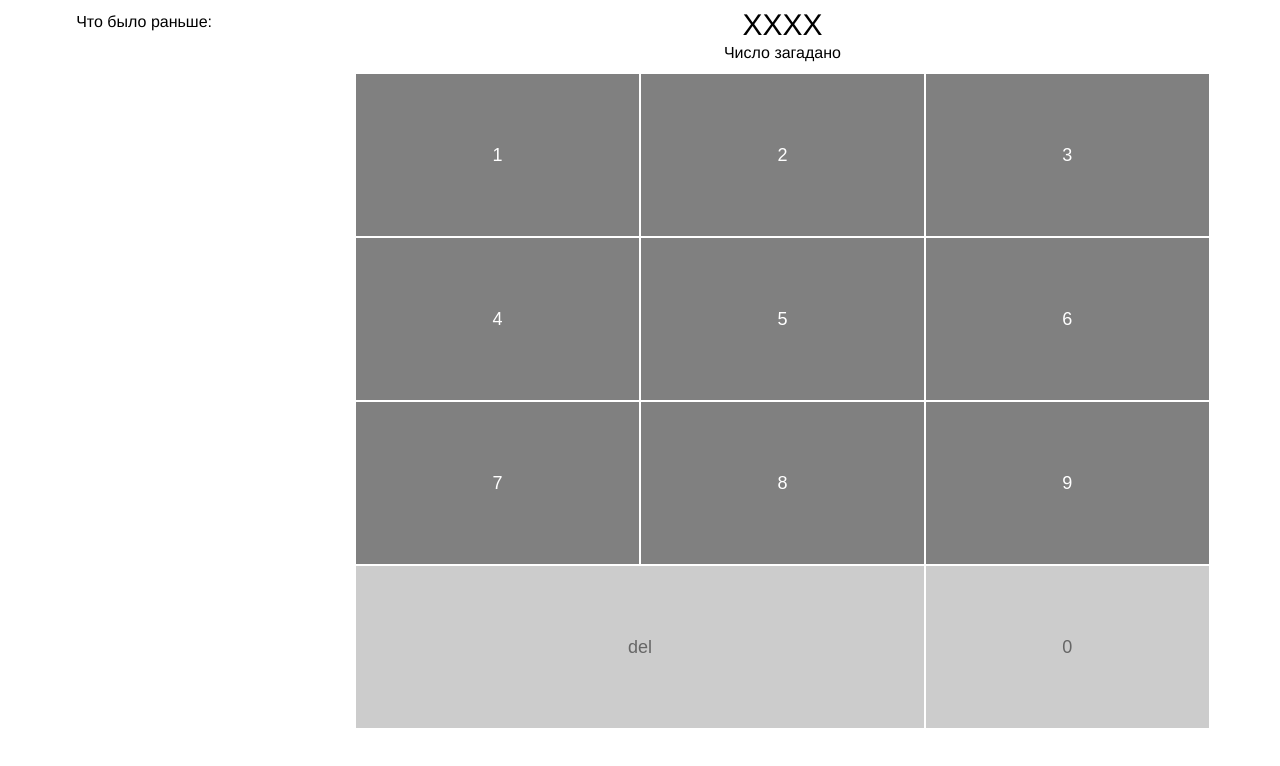
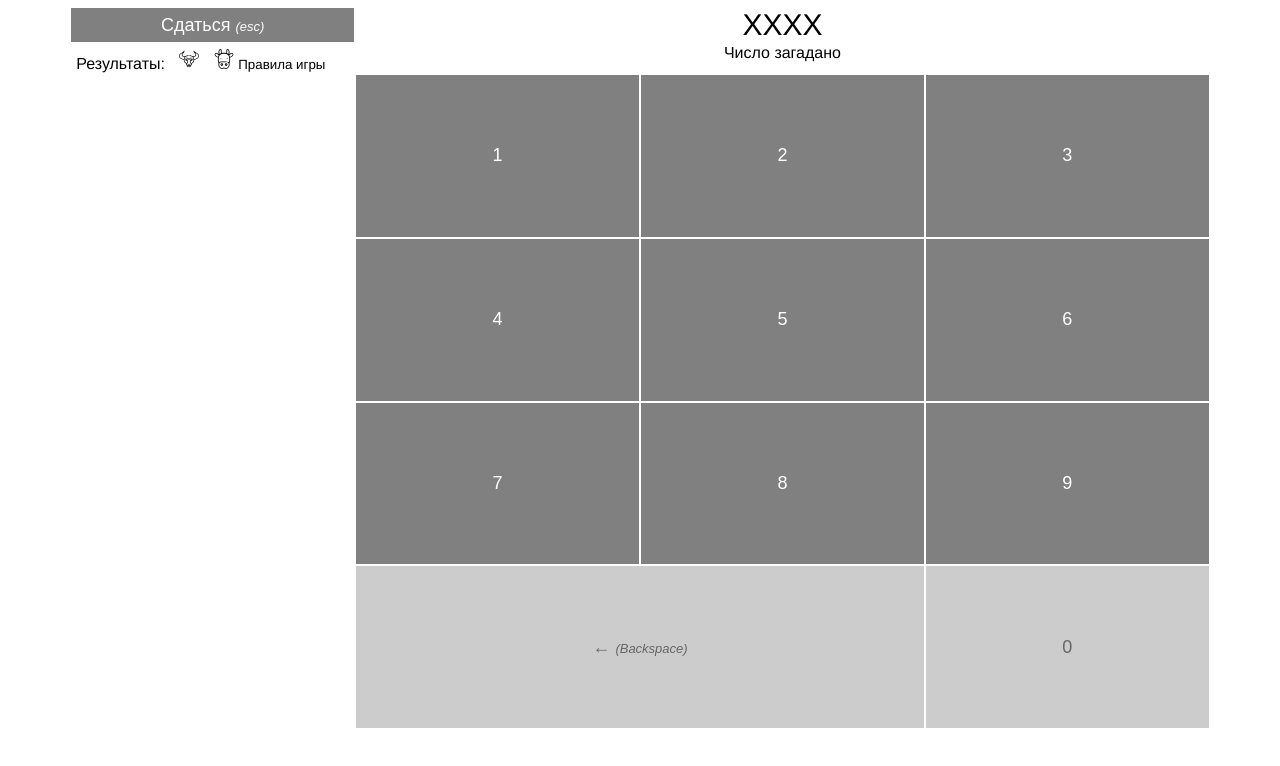
Before and after one commit to dalex-am/bulls-and-cows-js, a plain HTML site: page index.html in a window 1280 px wide. Drawn offline with Linux system fonts and the light colour scheme.

Commit message:
autoscroll, delete excess divs

```diff
--- a/index.css
+++ b/index.css
@@ -12,8 +12,8 @@ html, body {
 	grid-template-columns: 1fr 1fr 1fr 1fr;
     grid-template-rows: 0fr 0fr 2fr 2fr 2fr 2fr;
 	grid-template-areas:
-		"list input input input"
-		"list results results results"
+		"quit input input input"
+		"que results results results"
 		"list one two three"
 		"list four five six"
 		"list seven eight nine"
@@ -35,7 +35,7 @@ button:disabled{
   color: #666666;
 }
 
-#inputNumbers {
+#input {
 	grid-area: input;
 	text-align: center;
 	font-size: 30px;
@@ -44,52 +44,73 @@ button:disabled{
 #errors-and-results {
 	grid-area: results;
 	text-align: center;
-	margin-bottom: 10px;
+	margin-bottom: 5px;
+}
+
+#quitBtn {
+	grid-area: quit;
+}
+
+img {
+	width: 20px;
+	height: 20px;
+	margin-left: 10px;
+}
+
+a {
+	color: black;
+	text-decoration: none;
+	font-size: smaller;
 }
 
 #list {
 	grid-area: list;
 	overflow-y: auto;
-	padding: 5px;
+	padding: 0 5px;
 }
 
-#number1 {
+#question {
+	grid-area: que;
+	padding: 5px 0 0 5px;
+}
+
+#num1 {
 	grid-area: one
 }
 
-#number2 {
+#num2 {
 	grid-area: two
 }
 
-#number3 {
+#num3 {
 	grid-area: three
 }
 
-#number4 {
+#num4 {
 	grid-area: four
 }
 
-#number5 {
+#num5 {
 	grid-area: five
 }
 
-#number6 {
+#num6 {
 	grid-area: six
 }
 
-#number7 {
+#num7 {
 	grid-area: seven
 }
 
-#number8 {
+#num8 {
 	grid-area: eight
 }
 
-#number9 {
+#num9 {
 	grid-area: nine
 }
 
-#number0 {
+#num0 {
 	grid-area: null
 }
 
--- a/index.html
+++ b/index.html
@@ -7,20 +7,30 @@
 </head>
 <body>
 	<div class="app">
-		<div id="inputNumbers"><span id="input">XXXX</span></div>
+		<button id="quitBtn" class="btnNumber" onclick="quit()">
+			Сдаться <span style="font-size: small;"><i>(esc)</i></span>
+		</button>
+		<span id="input">XXXX</span>
 		<div id="errors-and-results">Ошибки, результаты</div>
-		<div id="list">Что было раньше:</div>
-		<div id="number1"><button id="num1" class="btnNumber" onclick="inputNumbers(1)">1</button></div>
-		<div id="number2"><button id="num2" class="btnNumber" onclick="inputNumbers(2)">2</button></div>
-		<div id="number3"><button id="num3" class="btnNumber" onclick="inputNumbers(3)">3</button></div>
-		<div id="number4"><button id="num4" class="btnNumber" onclick="inputNumbers(4)">4</button></div>
-		<div id="number5"><button id="num5" class="btnNumber" onclick="inputNumbers(5)">5</button></div>
-		<div id="number6"><button id="num6" class="btnNumber" onclick="inputNumbers(6)">6</button></div>
-		<div id="number7"><button id="num7" class="btnNumber" onclick="inputNumbers(7)">7</button></div>
-		<div id="number8"><button id="num8" class="btnNumber" onclick="inputNumbers(8)">8</button></div>
-		<div id="number9"><button id="num9" class="btnNumber" onclick="inputNumbers(9)">9</button></div>
-		<div id="number0"><button id="num0" class="btnNumber" onclick="inputNumbers(0)">0</button></div>
-		<div id="delete"><button id="delBtn" class="btnNumber" onclick="inputNumbers(10)">del</button></div>
+		<span id="question">Результаты:
+			<img src="./img/bull.svg" alt="Бык">
+			<img src="./img/cow.svg" alt="Корова">
+			<a href="#">Правила игры</a>
+		</span>
+		<div id="list"></div>
+		<button id="num1" class="btnNumber" onclick="inputNumbers(1)">1</button>
+		<button id="num2" class="btnNumber" onclick="inputNumbers(2)">2</button>
+		<button id="num3" class="btnNumber" onclick="inputNumbers(3)">3</button>
+		<button id="num4" class="btnNumber" onclick="inputNumbers(4)">4</button>
+		<button id="num5" class="btnNumber" onclick="inputNumbers(5)">5</button>
+		<button id="num6" class="btnNumber" onclick="inputNumbers(6)">6</button>
+		<button id="num7" class="btnNumber" onclick="inputNumbers(7)">7</button>
+		<button id="num8" class="btnNumber" onclick="inputNumbers(8)">8</button>
+		<button id="num9" class="btnNumber" onclick="inputNumbers(9)">9</button>
+		<button id="num0" class="btnNumber" onclick="inputNumbers(0)">0</button>
+		<button id="delete" class="btnNumber" onclick="inputNumbers(10)">
+			&#8592; <span style="font-size: small;"><i>(Backspace)</i>
+		</button>
 	</div>
 </body>
 </html>
--- a/index.js
+++ b/index.js
@@ -1,6 +1,6 @@
 function startGame() {
 	var randomNumber = []
-	document.getElementById("delBtn").setAttribute("disabled", true)
+	document.getElementById("delete").setAttribute("disabled", true)
 	document.getElementById("num0").setAttribute("disabled", true)
 
 	while (true) {
@@ -37,7 +37,7 @@ function disableAll() {
 	for (let index = 0; index < 10; index++) {
 		document.getElementById(`num${index}`).setAttribute("disabled", true)
 	}
-	document.getElementById(`delBtn`).setAttribute("disabled", true)
+	document.getElementById(`delete`).setAttribute("disabled", true)
 }
 
 function inputNumbers(digit) {
@@ -51,7 +51,7 @@ function inputNumbers(digit) {
 		COUNT_OF_INPUT--
 		INPUT_DEFAULT[COUNT_OF_INPUT] = 'X'
 		if (COUNT_OF_INPUT === 0) {
-			document.getElementById("delBtn").setAttribute("disabled", true)
+			document.getElementById("delete").setAttribute("disabled", true)
 			document.getElementById("num0").setAttribute("disabled", true)
 		}
 	} else {
@@ -61,7 +61,7 @@ function inputNumbers(digit) {
 				document.getElementById("num0").removeAttribute("disabled")
 			}
 		document.getElementById(`num${digit}`).setAttribute("disabled", true)
-		document.getElementById("delBtn").removeAttribute("disabled")
+		document.getElementById("delete").removeAttribute("disabled")
 	}
 	document.getElementById("input").innerHTML = correctInput(INPUT_DEFAULT)
 	checkNumber()
@@ -80,22 +80,34 @@ function checkNumber() {
 			}
 		}
 		ATTEMPT++
-		document.getElementById("errors-and-results").innerHTML = (`bulls: ${bulls}, cows: ${cows}`)
+		document.getElementById("errors-and-results").innerHTML = (`Быков: ${bulls}, коров: ${cows}`)
 	}
 	for (let index = 1; index < 10; index++) {
 		document.getElementById(`num${index}`).removeAttribute("disabled")
 	}
-	document.getElementById("delBtn").setAttribute("disabled", true)
+	document.getElementById("delete").setAttribute("disabled", true)
 	document.getElementById("num0").setAttribute("disabled", true)
-	document.getElementById("list").
-		innerHTML+= (`<p>${ATTEMPT}. ${correctInput(INPUT_DEFAULT)} - bulls: ${bulls}, cows: ${cows}</p>`)
-	if (bulls === 4) {
-		document.getElementById("list").innerHTML+= (`<p>Победа!</p>`)
+	let list = document.getElementById("list")
+	list.innerHTML+= (`<p>${ATTEMPT}. ${correctInput(INPUT_DEFAULT)} - быков: ${bulls}, коров: ${cows}</p>`)
+	list.scrollTop = list.scrollHeight
+		if (bulls === 4) {
+		list.innerHTML+= (`<p>Победа!</p>`)
 		setText("Победа!")
+		list.scrollTop = list.scrollHeight
 		disableAll()
 	}
 	INPUT_DEFAULT = ["X", "X", "X", "X"]
 	COUNT_OF_INPUT = 0
+}
+
+function quit() {
+	disableAll()
+	setText(`${correctInput(NUMBER)}`)
+	document.getElementById("quitBtn").setAttribute("disabled", true)
+	let list = document.getElementById("list")
+	list.innerHTML+= (`<p>Ответ: ${correctInput(NUMBER)}</p>`)
+	list.scrollTop = list.scrollHeight
+
 }
 
 let ATTEMPT = 0
@@ -115,4 +127,5 @@ addEventListener("keydown", function(event) {
     if (event.keyCode === 57) {inputNumbers(9)}
     if (event.keyCode === 48) {inputNumbers(0)}
     if (event.keyCode === 8) {inputNumbers(10)}
+    if (event.keyCode === 27) {quit()}
   });
```
Also changed, not shown: img/bull.svg (added), img/cow.svg (added).
